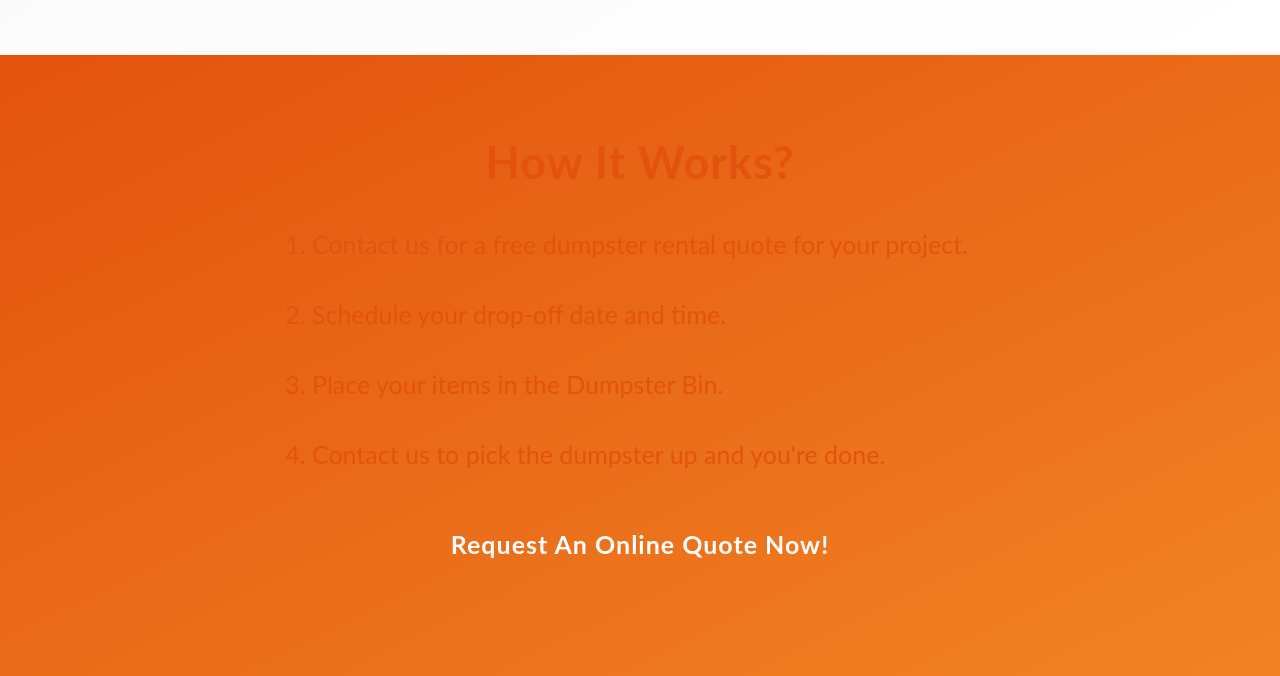
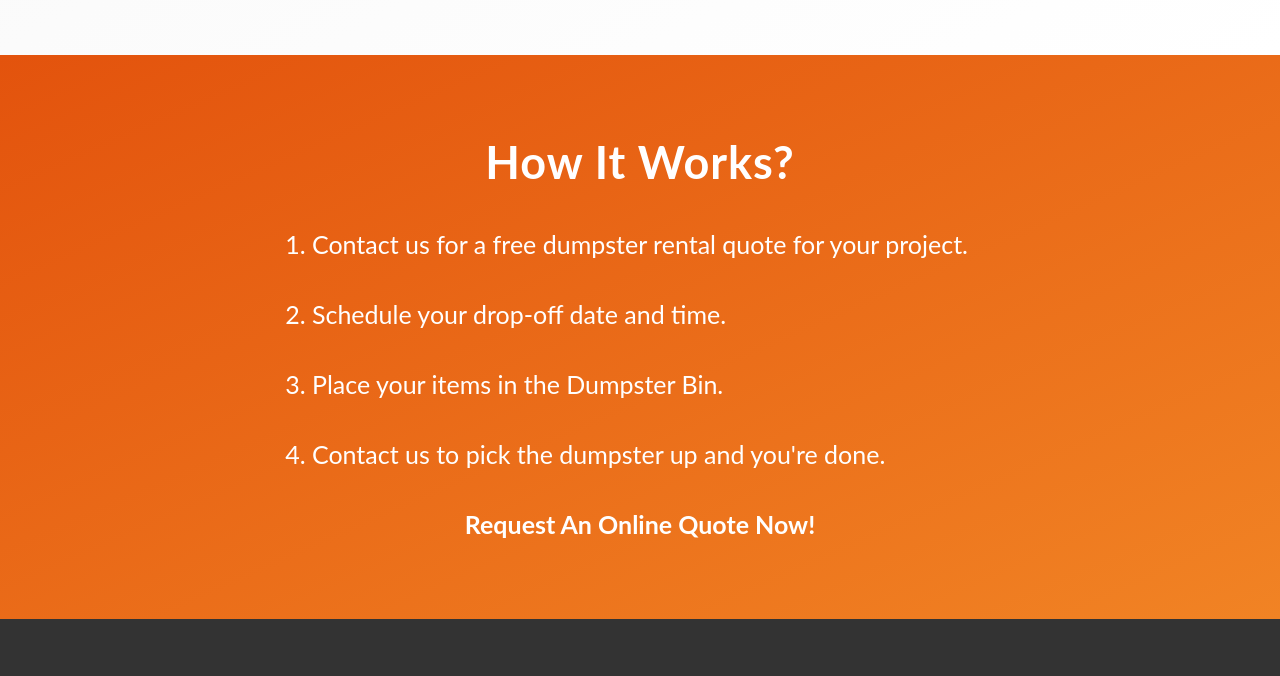
Before and after one commit to dangelominnis/ServeOnDemand, a plain HTML site: page bin.html in a window 1280 px wide. Shown: the part 1300-1976 px from the top of the page. Drawn offline with Linux system fonts and the light colour scheme; a script that the page names is missing.

Commit message:
styling font color changes to Junk Removal Tab and Dumpsters tab

```diff
--- a/bin.html
+++ b/bin.html
@@ -200,7 +200,7 @@
         <div class="container">
           <div class="removal__service-content u-text-center u-padding-right--2 u-padding-left--2">
             <div class="removal__service-heading">
-              <h2 class="heading-secondary u-margin-bottom--2 u-text black">
+              <h2 class="heading-secondary u-margin-bottom--2">
                 How It Works?
             </h2>
             <ol>
@@ -217,7 +217,7 @@
                 Contact us to pick the dumpster up and you're done.
               </li>
             </ol>
-            <h3 class="heading-secondary u-text-white">
+            <h3 class="">
               Request An Online Quote Now!
             </h3>
             <!-- <a href="#purchasing" class="btn btn--primary btn--animated"
--- a/css/junk_removal.css
+++ b/css/junk_removal.css
@@ -1562,8 +1562,13 @@
   font-size: 2.5rem;
 }
 
+.removal__service .heading-secondary {
+  color: #000;
+}
+
 .removal__service p {
   font-size: 2.5rem;
+  color: #000;
 }
 
 .removal__service h3 {
--- a/css/style_bin.css
+++ b/css/style_bin.css
@@ -1736,12 +1736,17 @@
 .removal__service-2 h3 {
   color: #fff;
   font-size: 2.5rem;
-  padding-top: 2rem;
+  padding-top: 2rem 2rem;
 }
 
 .removal__service-2 .heading-secondary {
-  /* color: #000; */
+  color: #fff;
   margin-bottom: 4rem;
+}
+
+.removal__service-2 h3 {
+  font-size: 2.5rem;
+  color: #fff;
 }
 
 .removal__service-2 .primary-text {
@@ -1763,6 +1768,7 @@
 
 .removal__service-2 ol li {
 padding-bottom: 4rem;
+color: #fff;
 }
 
 .removal__service-2 .btn--primary {
```
